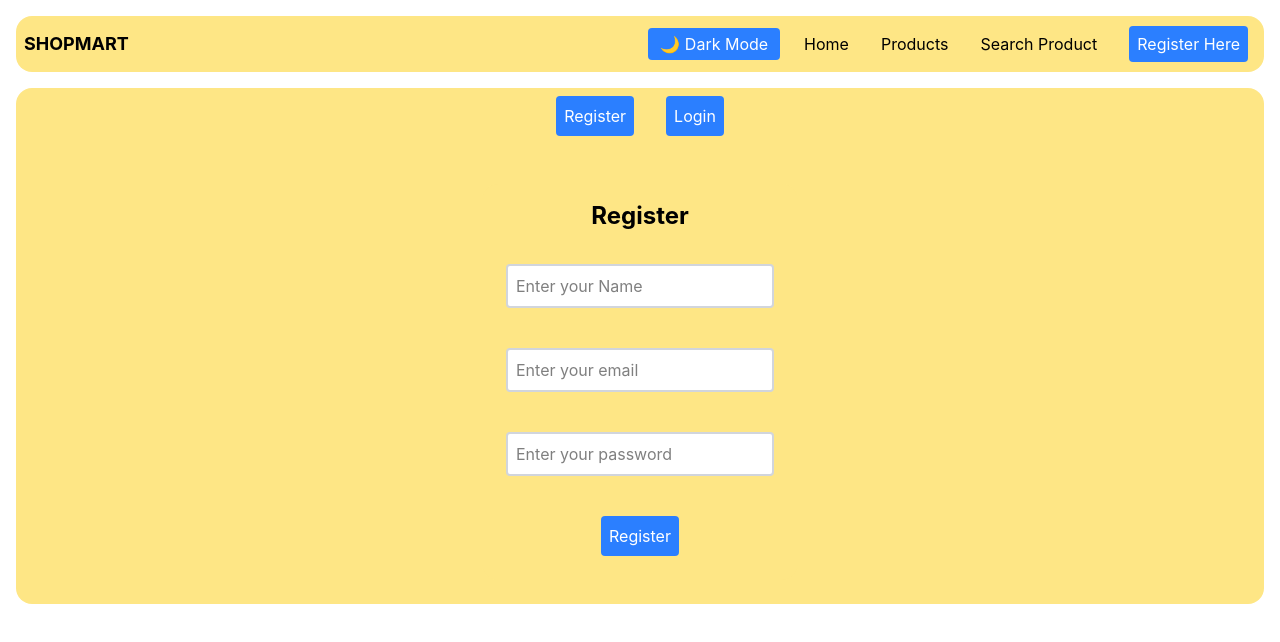
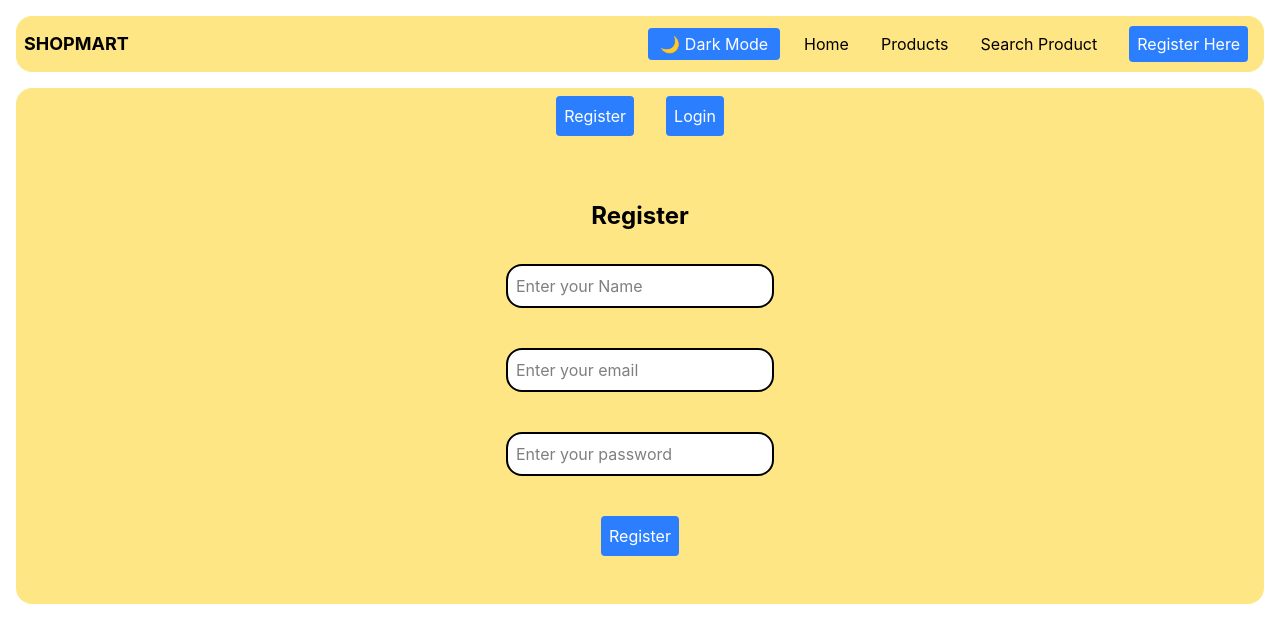
Before and after one commit to Ahsan24688/SMIT-Assignment, a React (Vite) app in the folder React/Assignment 1/Assignment/: page /Auth/Register in a window 1280 px wide. Shown: the top 642 px of the page. Built offline with nearby package versions, Linux system fonts and the light colour scheme.

Commit message:
Assignment Completed

```diff
--- a/React/Assignment 1/Assignment/index.html
+++ b/React/Assignment 1/Assignment/index.html
@@ -5,18 +5,12 @@
     <link rel="icon" type="image/svg+xml" href="/favicon.svg" />
     <meta name="viewport" content="width=device-width, initial-scale=1.0" />
     <title>react-router</title>
-    <!-- <script>
-      (
-        function () {
-          var theme = localStorage.getItem('theme')
-          if (theme === 'dark' || (!theme && window.matchMedia('(prefers-color-scheme: dark)').matches)) {
-            document.documentElement.classList.add('dark')
-          } else {
-            document.documentElement.classList.remove('dark')
-          }
-        }
-      )()
-    </script> -->
+    <script>
+      let savedtheme = localStorage.getItem('theme');
+      if(savedtheme){
+        document.body.className = savedtheme
+      }
+    </script>
   </head>
   <body>
     <div id="root"></div>
--- a/React/Assignment 1/Assignment/src/authpage/Auth.jsx
+++ b/React/Assignment 1/Assignment/src/authpage/Auth.jsx
@@ -1,12 +1,25 @@
-import React from 'react'
+import React, { useEffect, useContext } from 'react'
+import { useState } from 'react'
 import Navbar from '../components/Navbar'
 import { Link, Outlet } from 'react-router'
+import { ThemeContext } from '../components/Context'
+
 
 const Auth = () => {
+
+    let [transition, setTransition] = useState(false)
+    let { theme, setTheme } = useContext(ThemeContext);
+
+
+    useEffect(() => {
+        setTransition(true)
+    }, [])
+
+
     return (
         <>
             <Navbar />
-            <div className='bg-amber-200 m-4 rounded-2xl flex justify-center gap-8 p-2 flex-wrap'>
+            <div className={`bg-amber-200 m-4 rounded-2xl flex flex-wrap justify-center gap-8 p-2 transition-all duration-800 ease-in-out  ${transition ? 'opacity-100 translate-y-0' : 'opacity-0 -translate-y-4'} ${theme === 'dark' ? 'bg-indigo-200 text-black' : 'bg-amber-200 text-black'} `}>
                 <Link to="/Auth/Register">
                     <button className='p-2 bg-blue-500 text-white rounded hover:bg-blue-300 transition-all'>Register</button>
                 </Link>
--- a/React/Assignment 1/Assignment/src/authpage/login/Login.jsx
+++ b/React/Assignment 1/Assignment/src/authpage/login/Login.jsx
@@ -1,12 +1,24 @@
-import React from 'react'
+import React, { useEffect, useContext } from 'react'
+import { useState } from 'react'
+import { ThemeContext } from '../../components/Context'
 
 const Login = () => {
+
+    let [transition, setTransition] = useState(false)
+    let { theme, setTheme } = useContext(ThemeContext);
+
+
+    useEffect(() => {
+        setTransition(true)
+    }, [])
+
+
     return (
-        <div className='flex flex-col items-center justify-center w-full m-4' >
-            <div className='flex flex-col items-center justify-center bg-amber-200 m-4 p-4 rounded-2xl  gap-6'>
+        <div className={`flex flex-col items-center justify-center w-full m-4 transition-all duration-800 ease-in-out  rounded-2xl ${transition ? 'opacity-100 translate-y-0' : 'opacity-0 -translate-y-4'} ${theme === 'dark' ? 'bg-indigo-300 text-black' : 'bg-amber-200 text-black'}`} >
+            <div className={`flex flex-col items-center justify-center bg-amber-200 m-4 p-4 rounded-2xl  gap-6 ${theme === 'dark' ? 'bg-indigo-400 text-black' : 'bg-amber-200 text-black'}`}>
                 <h1 className='font-bold text-2xl'>Login</h1>
-                <input type="email" placeholder='Enter your email' className='border-2 border-gray-300 rounded p-2 m-2 bg-white' />
-                <input type="password" placeholder='Enter your password' className='border-2 border-gray-300 rounded p-2 m-2 bg-white' />
+                <input type="email" placeholder='Enter your email' className='border-2 border-black rounded-2xl p-2 m-2 bg-white' />
+                <input type="password" placeholder='Enter your password' className='border-2 border-black rounded-2xl p-2 m-2 bg-white' />
                 <button className='bg-blue-500 text-white rounded p-2 m-2 hover:bg-blue-300 transition-all'>Register</button>
             </div>
         </div >
--- a/React/Assignment 1/Assignment/src/authpage/register/Register.jsx
+++ b/React/Assignment 1/Assignment/src/authpage/register/Register.jsx
@@ -1,13 +1,27 @@
-import React from 'react'
+import React, { useEffect, useContext } from 'react'
+import { useState } from 'react'
+import { ThemeContext } from '../../components/Context'
+
+
 
 const Register = () => {
+
+    let [transition, setTransition] = useState(false)
+    let { theme, setTheme } = useContext(ThemeContext);
+
+    useEffect(() => {
+        setTransition(true)
+    }, [])
+
+
     return (
-        <div className='flex flex-col items-center justify-center w-full' >
-            <div className='flex flex-col items-center justify-center bg-amber-200 m-4 p-4 rounded-2xl gap-6'>
+        <div className={`flex flex-col items-center justify-center w-full transition-all duration-800 ease-in-out  rounded-2xl ${transition ? 'opacity-100 translate-y-0' : 'opacity-0 -translate-y-4'} ${theme === 'dark' ? 'bg-indigo-300 text-black' : 'bg-amber-200 text-black'}
+              `} >
+            <div className={`flex flex-col items-center justify-center max-w-md w-full bg-amber-200 m-4 p-4 rounded-2xl gap-6 ${theme === 'dark' ? 'bg-indigo-400 text-black' : 'bg-amber-200 text-black'}`}>
                 <h1 className='font-bold text-2xl'>Register</h1>
-                <input type="text" placeholder='Enter your Name' className='border-2 border-gray-300 rounded p-2 m-2 bg-white' />
-                <input type="email" placeholder='Enter your email' className='border-2 border-gray-300 rounded p-2 m-2 bg-white' />
-                <input type="password" placeholder='Enter your password' className='border-2 border-gray-300 rounded p-2 m-2 bg-white' />
+                <input type="text" placeholder='Enter your Name' className='border-2 border-black rounded-2xl p-2 m-2 bg-white' />
+                <input type="email" placeholder='Enter your email' className='border-2 border-black rounded-2xl p-2 m-2 bg-white' />
+                <input type="password" placeholder='Enter your password' className='border-2 border-black rounded-2xl p-2 m-2 bg-white' />
                 <button className='bg-blue-500 text-white rounded p-2 m-2 hover:bg-blue-300 transition-all'>Register</button>
             </div>
         </div >
--- a/React/Assignment 1/Assignment/src/components/Context.jsx
+++ b/React/Assignment 1/Assignment/src/components/Context.jsx
@@ -1,26 +1,19 @@
-import { createContext, use, useState, useEffect } from 'react';
+import { createContext, useState, useEffect } from 'react';
 
 
 
 export const ThemeContext = createContext("light");
 
 
-// let getInitialTheme = () => {
-//     if (typeof window !== "undefined" && localStorage.getItem("theme")) {
-//         return localStorage.getItem("theme");
-//     }
-//     // return "light";
-//     const isdarkmode = window.matchMedia("(prefers-color-scheme: dark)").matches;
-//     return isdarkmode ? "dark" : "light";
-// }
+const ThemeContextProvider = ({children}) => {
+    const [theme, setTheme] = useState(() =>{
+        return localStorage.getItem("theme") || "light";
+    });
 
-const ThemeContextProvider = ({children}) => {
-    const [theme, setTheme] = useState("light");
-
-    // useEffect(() => {
-    //     document.body.className = theme;
-    //     localStorage.setItem("theme", theme);
-    // }, [theme]);
+    useEffect(() => {
+        document.body.className = theme;
+        localStorage.setItem("theme", theme);
+    }, [theme]);
 
     return (
         <ThemeContext.Provider value={{theme, setTheme}}>
--- a/React/Assignment 1/Assignment/src/pages/Products.jsx
+++ b/React/Assignment 1/Assignment/src/pages/Products.jsx
@@ -33,7 +33,7 @@ const Products = () => {
 
       <Navbar />
       {(loading) ? (
-        <div className='grid grid-cols-1 sm:grid-cols-2 md:grid-cols-3 lg:grid-cols-4 gap-6 bg-amber-200 m-4 p-4 rounded-2xl'>
+        <div className='grid grid-cols-1 sm:grid-cols-2 md:grid-cols-3 lg:grid-cols-4 gap-6  bg-amber-200 dark:bg-gray-800 m-4 p-4 rounded-2xl'>
           {[...Array(8)].map((index) => (
             <Skeleton key={index} />
           ))}
--- a/React/Assignment 1/Assignment/src/pages/SearchProduct.jsx
+++ b/React/Assignment 1/Assignment/src/pages/SearchProduct.jsx
@@ -65,13 +65,13 @@ const SearchProduct = () => {
             <Navbar />
             <div className="flex flex-col gap-4 m-4 p-4">
                 <input type="text" placeholder="Search Product" onChange={(e) => setSearchTerm(e.target.value)}
-                    className="border-2 rounded-lg p-2 justify-end bg-white" />
+                    className="border-2 rounded-lg p-2 bg-white md:w-1/2" />
             </div>
             <div className={`grid grid-cols-1 sm:grid-cols-2 md:grid-cols-3 lg:grid-cols-4 gap-6 bg-amber-200 m-4 p-4 rounded-2xl ${theme === 'dark' ? 'bg-gray-900 text-white' : 'bg-amber-200 text-black'}`}>
 
                 {
                     (loading) ? (
-                        <div className=' col-span-full grid grid-cols-1 sm:grid-cols-2 md:grid-cols-3 lg:grid-cols-4 gap-6 bg-amber-200 m-4 p-4 rounded-2xl'>
+                        <div className=' col-span-full grid grid-cols-1 sm:grid-cols-2 md:grid-cols-3 lg:grid-cols-4 gap-6 bg-amber-200 dark:bg-gray-800 m-4 p-4 rounded-2xl'>
                             {[...Array(8)].map((index) => (
                                 <Skeleton key={index} />
                             ))}
--- a/React/Assignment 1/Assignment/src/pages/Skeleton.jsx
+++ b/React/Assignment 1/Assignment/src/pages/Skeleton.jsx
@@ -2,19 +2,19 @@ import React from 'react'
 
 const Skeleton = () => {
     return (
-        <div className='border border-grey-200 rounded-lg p-4 max-w-sm w-full mx-auto bg-white shadow-md animate-pulse'>
-            {/*for Thumbnail */}
-            <div className="h-48 bg-gray-300 rounded-md mb-4"></div>
+        <div className='border border-gray-200 dark:border-white  rounded-lg p-4 max-w-sm w-full mx-auto bg-white dark:bg-gray-900 shadow-md animate-pulse'>
+            {/* for Thumbnail */}
+            <div className="h-48 bg-gray-300 dark:bg-gray-700 rounded-md mb-4"></div>
 
-            {/*for title */}
-            <div className="h-3 bg-gray-300 rounded w-1/4 mb-2"></div>
+            {/* for title */}
+            <div className="h-3 bg-gray-300 dark:bg-gray-700 rounded w-1/4 mb-2"></div>
 
-            {/*for category */}
-            <div className="h-4 bg-gray-300 rounded w-3/4 mb-4"></div>
+            {/* for category */}
+            <div className="h-4 bg-gray-300 dark:bg-gray-700 rounded w-3/4 mb-4"></div>
 
-            {/*for description */}
-            <div className="h-3 bg-gray-300 rounded w-full mb-2"></div>
-            <div className="h-3 bg-gray-300 rounded w-5/6"></div>
+            {/* for description */}
+            <div className="h-3 bg-gray-300 dark:bg-gray-700 rounded w-full mb-2"></div>
+            <div className="h-3 bg-gray-300 dark:bg-gray-700 rounded w-5/6"></div>
         </div>
     )
 }
```
